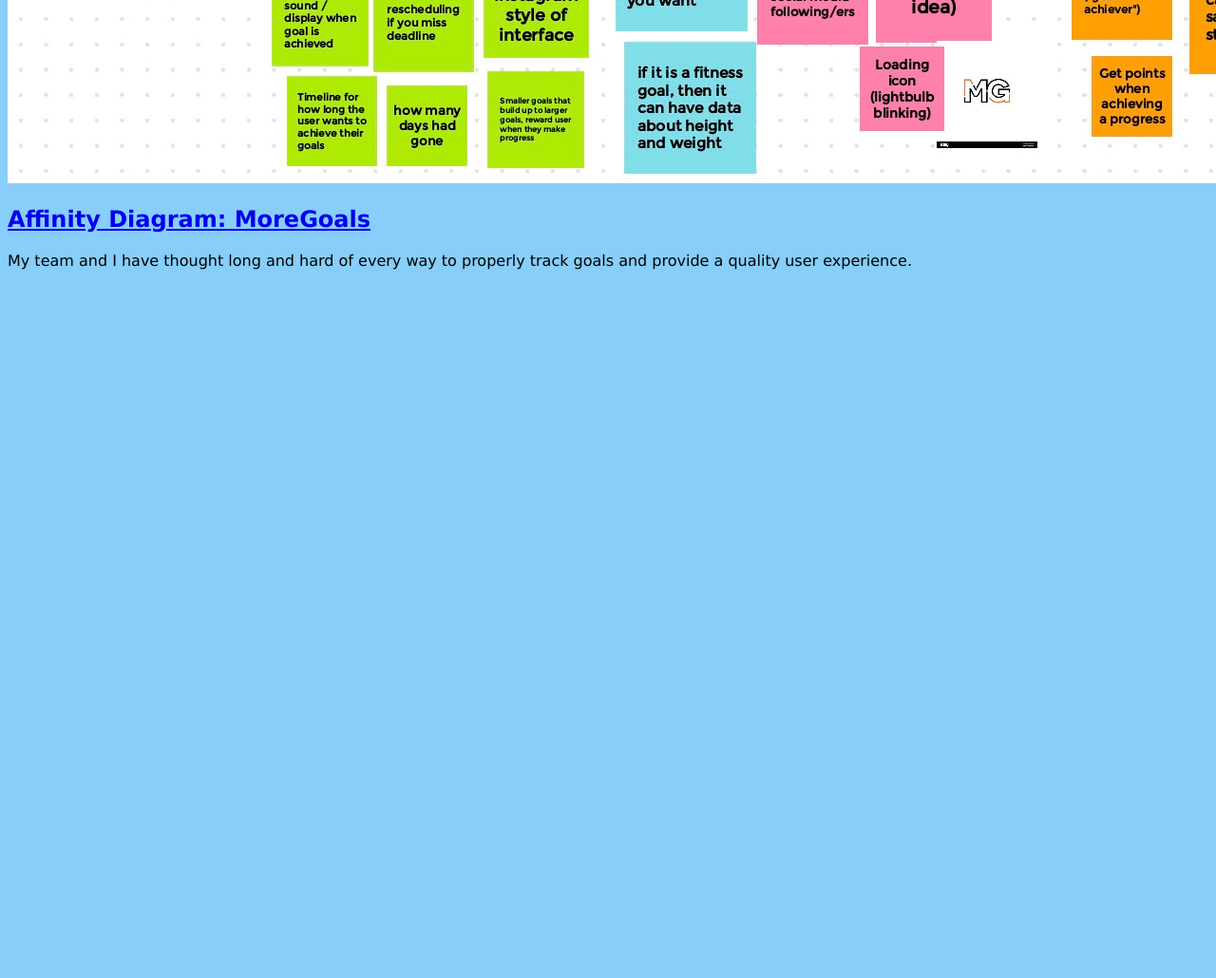
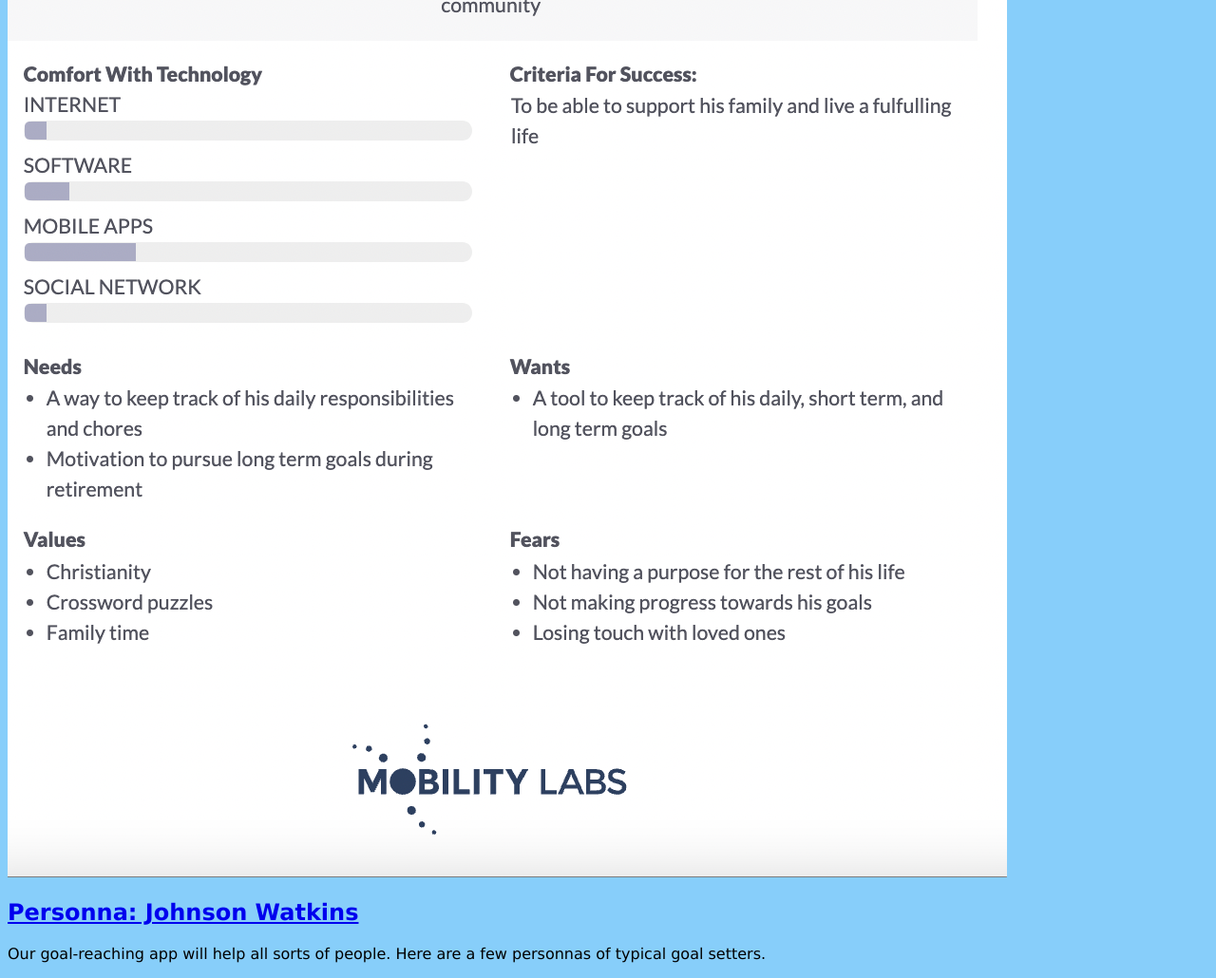
Before and after one commit to ciaran-oneill/ciaran-oneill.github.io, a plain HTML site: page index.html in a window 1280 px wide. Shown: the part 1667-2697 px from the top of the page at 95% size. Before the commit the page ends 1967 px from the top, so only its background shows below. Drawn offline with Linux system fonts and the light colour scheme.

Commit message:
Add files via upload

```diff
--- a/index.html
+++ b/index.html
@@ -9,7 +9,8 @@
 
        <!-- Problem Statement Assignment -->
        <section class ="assignment">
-        <a href="files/problem-statement.pdf"><img src="images/problem-statement.png"></a>
+        <a href="files/problem-statement.pdf"><img src="images/problem-statement.png"
+            width="140" height="80"></a>
         <section class="ass-details">
             <a href="files/Problem-statement.pdf"><h2>Problem Statement: MoreGoals</h2></a>
             <p>
@@ -30,6 +31,17 @@
         </section>
        </section>
 
+       <!--Personna Assignment-->
+       <section class="assignment">
+        <a href ="files/group-personas.pdf"><img src="images/Johnsonwatkins.png"></a>
+        <section class="ass-details">
+            <a href="files/group-personas.pdf"><h2>Personna: Johnson Watkins</h2></a>
+            <p>
+                Our goal-reaching app will help all sorts of people. Here are a few personnas of typical goal setters.
+            </p>
+        </section>
+       </section>
+
 
     </body>
 </html>
```
Also changed, not shown: Johnsonwatkins.png (added), group-personas.png (added), images/Johnsonwatkins.png (added), images/group-personas.png (added), images/story-board.png (added), story-board.png (added), 4 other files.
